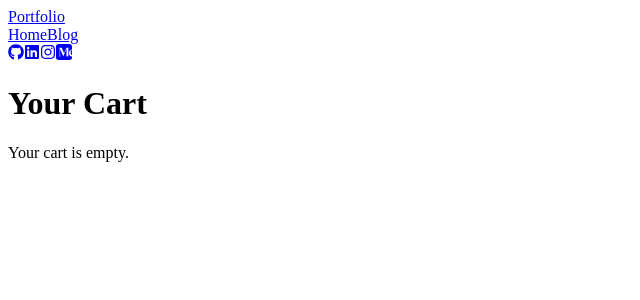
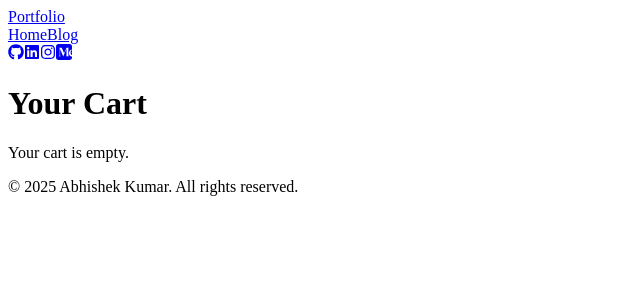
Before and after one commit to codesbya8h1/agent-a8h1, a React (Vite) app in the folder client/: page /cart in a window 1280 px wide. Shown: the top 300 px of the page, without its empty margins (0-640 px from the left). Built offline with nearby package versions, Linux system fonts and the light colour scheme.

Commit message:
Agent query: Can you see the copyright disclaimer at the bottom of all pages now?
Add copyright disclaimer to footer

Screenshot: https://storage.googleapis.com/screenshot-production-us-central1/d545d3c0-6102-44ca-8231-89427822174c/657f0ebe-6030-4afb-8104-770c42ba470b.jpg

```diff
--- a/client/src/App.tsx
+++ b/client/src/App.tsx
@@ -10,11 +10,13 @@ import PrintShop from "@/pages/PrintShop";
 import Cart from "@/pages/Cart";
 import NotFound from "@/pages/not-found";
 import Navbar from "@/components/Navbar";
+import Footer from "@/components/Footer";
 
 function Router() {
   return (
-    <>
+    <div className="min-h-screen flex flex-col">
       <Navbar />
+      <main className="flex-grow">
         <Switch>
           <Route path="/" component={Home} />
           <Route path="/gallery" component={Gallery} />
@@ -23,7 +25,9 @@ function Router() {
           <Route path="/cart" component={Cart} />
           <Route component={NotFound} />
         </Switch>
-    </>
+      </main>
+      <Footer />
+    </div>
   );
 }
 
--- /dev/null
+++ b/client/src/components/Footer.tsx
@@ -0,0 +1,19 @@
+import { motion } from "framer-motion";
+
+export default function Footer() {
+  return (
+    <footer className="py-6 border-t bg-muted/50">
+      <div className="container mx-auto px-4">
+        <motion.div
+          initial={{ opacity: 0, y: 20 }}
+          whileInView={{ opacity: 1, y: 0 }}
+          viewport={{ once: true }}
+          transition={{ duration: 0.6 }}
+          className="text-center text-sm text-muted-foreground"
+        >
+          <p>© {new Date().getFullYear()} Abhishek Kumar. All rights reserved.</p>
+        </motion.div>
+      </div>
+    </footer>
+  );
+}
```
Lines whose indentation alone changed are shown as unchanged.
